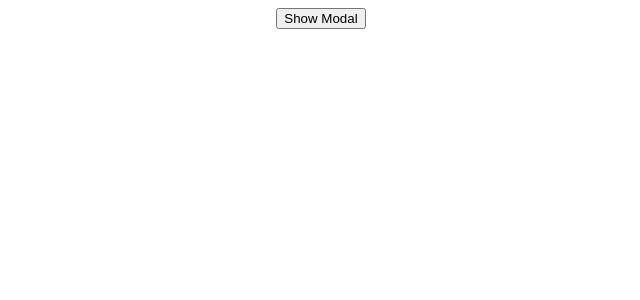
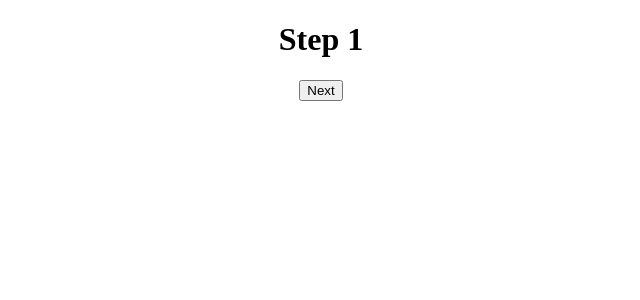
Before and after one commit to fpigeonjr/react-design-patterns, a React (Vite) app: page / in a window 1280 px wide. Shown: the top 300 px of the page, without its empty margins (319-959 px from the left). Built offline with nearby package versions, Linux system fonts and the light colour scheme.

Commit message:
adds OnboardingFlow

```diff
--- a/src/App.jsx
+++ b/src/App.jsx
@@ -1,23 +1,32 @@
 import React from "react"
 import "./App.css"
-import { UncontrolledForm } from "./UncontrolledForm"
-import { ControlledForm } from "./ControlledForm"
-import { ControlledModal } from "./ControlledModal"
+import { UncontrolledOnboardingFlow } from "./UncontrolledOnboardingFlow"
+const StepOne = ({ goToNext }) => (
+  <>
+    <h1>Step 1</h1>
+    <button onClick={goToNext}>Next</button>
+  </>
+)
+const StepTwo = ({ goToNext }) => (
+  <>
+    <h1>Step 2</h1>
+    <button onClick={goToNext}>Next</button>
+  </>
+)
+const StepThree = ({ goToNext }) => (
+  <>
+    <h1>Step 3</h1>
+    <button onClick={goToNext}>Next</button>
+  </>
+)
 
 function App() {
-  const [shouldShowModal, setShouldShowModal] = React.useState(false)
   return (
-    <>
-      <ControlledModal
-        shouldShow={shouldShowModal}
-        onRequestClose={() => setShouldShowModal(false)}
-      >
-        <h1>Modal Content</h1>
-      </ControlledModal>
-      <button onClick={() => setShouldShowModal(!shouldShowModal)}>
-        {shouldShowModal ? "Hide Modal" : "Show Modal"}
-      </button>
-    </>
+    <UncontrolledOnboardingFlow>
+      <StepOne />
+      <StepTwo />
+      <StepThree />
+    </UncontrolledOnboardingFlow>
   )
 }
 
--- /dev/null
+++ b/src/UncontrolledOnboardingFlow.jsx
@@ -0,0 +1,15 @@
+import React from "react"
+export const UncontrolledOnboardingFlow = ({ children, onFinish }) => {
+  const [onBoardingData, setOnBoardingData] = React.useState({})
+  const [currentIndex, setCurrentIndex] = React.useState(0)
+  const goToNext = () => setCurrentIndex(currentIndex + 1)
+  const currentChild = React.Children.toArray(children)[currentIndex]
+
+  if (React.isValidElement(currentChild)) {
+    return React.cloneElement(currentChild, {
+      goToNext
+    })
+  }
+
+  return currentChild
+}
```
